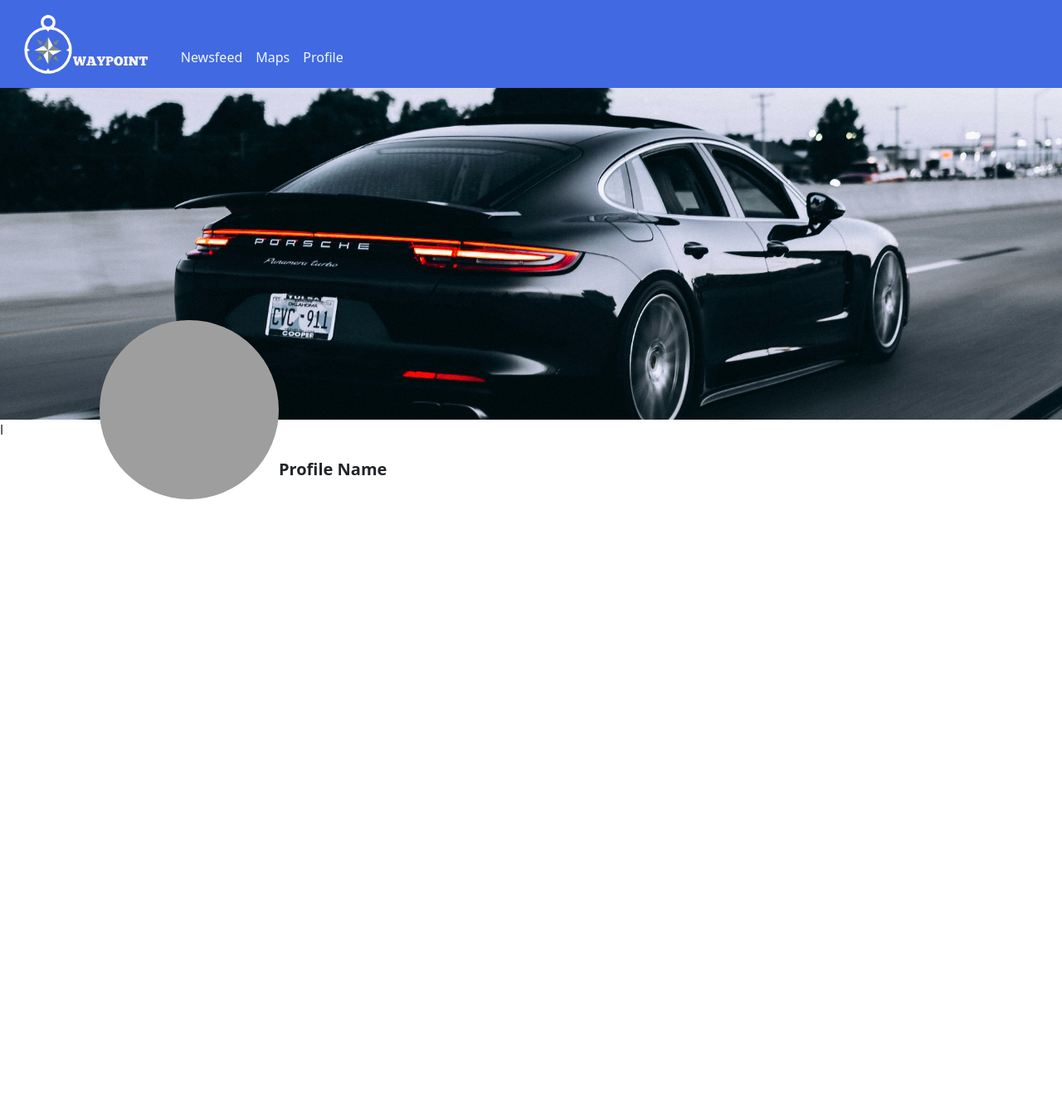
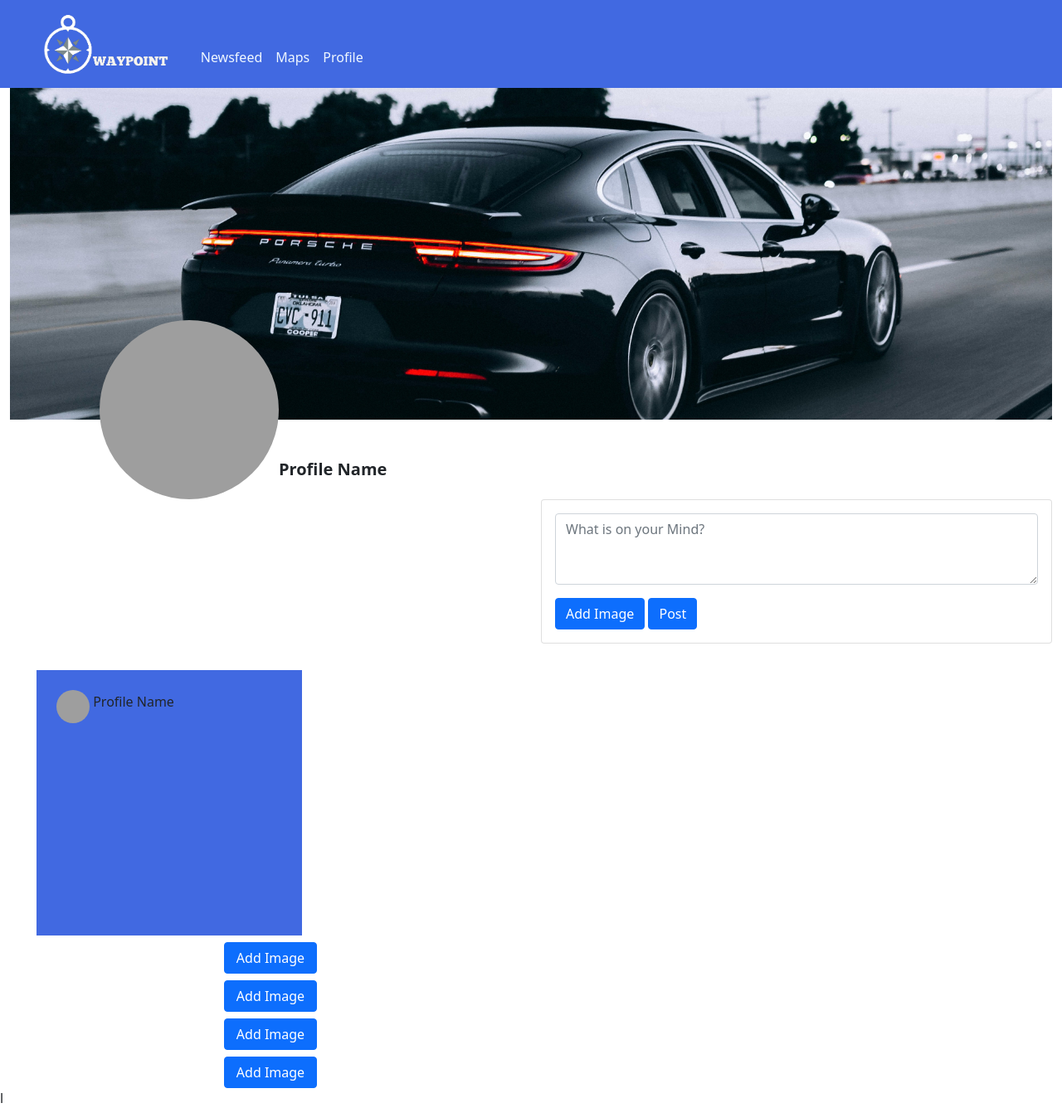
Before and after one commit to Safayedbin/TMS, a PHP site: page /profile.html in a window 1280 px wide. Shown: the whole page at 83% size. Before the commit the page ends 602 px from the top, so only its background shows below. Run offline with PHP 8.4, Linux system fonts and the light colour scheme; grey boxes are pictures that could not be loaded.

Commit message:
profilev2

```diff
--- a/css/common.css
+++ b/css/common.css
@@ -40,7 +40,7 @@ header{
     left: 7.5rem;
     object-fit: cover;
     border-radius: 50%;
-    display: overlay;
+    display: block;
     height: 13.5rem;
     width: 13.5rem;
 
@@ -53,3 +53,31 @@ header .profile h5{
     font-weight:bold ;
 
 }
+.sideprofile a{
+    text-transform: capitalize;  width: 7rem;
+}
+.sideprofile .row {
+    justify-content: center;
+
+}
+.box {
+    margin-left: 2rem;
+    margin-top: 2rem;
+    border-color: black 1px solid;
+    height: 20rem;
+    width: 20rem;
+    background-color: #4169e1;
+}
+.post-profile img {
+    margin: 1.5rem 0rem 1rem 1.5rem;
+    object-fit: cover;
+    border-radius: 50%;
+    display: inline-block;
+    height: 2.5rem;
+    width: 2.5rem;
+}
+.post-profile h5{
+    display: inline;
+    font-size: 1rem;
+    text-transform: capitalize;
+}
--- a/profile.html
+++ b/profile.html
@@ -8,6 +8,8 @@
     <title>Document</title>
 </head>
 <body>
+ <div class="container-fluid">
+  <div class="row">
        <!--Navbar-->
        <nav class="navbar navbar-expand-lg ">
         <div class="container-fluid">
@@ -33,24 +35,83 @@
         </div>
       </nav>
     <!--Navbar-->
+  </div>
+ </div>
       <div class="clr"></div>
     <!--profile -->
+
+
+
+      <header>
+        <div class="container-fluid">
+          <div class="row">
+            <div class="col-12">
               <!--cover -->
-
-      <!--cover -->
-      <header>
               <div class="cover">
                 <img src="images/car.jpg" alt="">
               </div>
               <div class="moon-profile">
                 <img src="images/profile.jpg" alt="">
               </div>
+              <!--cover -->
               <div class="profile">
                 <h5> profile name</h5>
               </div>
+            </div>
+          </div>
+          <!--profile -->
+          <div class="mt-5 row">
+            <div class="col-6">
+
+            </div>
+            <div class="mt-5 col-6">
+              <form action="">
+                <div class="card">
+                  <div class="card-body">
+                    <div class="mb-3">
+
+                      <textarea class="form-control" id="exampleFormControlTextarea1" rows="3" placeholder="What is on your Mind?"></textarea>
+                    </div>
+
+                    <a href="#" style="text-transform: capitalize;" class="btn btn-primary">add image</a>
+                    <a href="#" class="btn btn-primary">Post</a>
+
+                  </div>
+                </div>
+              </form>
+            </div>
+          </div>
+          <div class="row">
+            <div class="col-6">
+              <!-- post -->
+              <div class="box">
+                  <div class="post-profile">
+                    <img src="images/profile.jpg" alt=""> <h5>profile name</h5>
+                  </div>
+              </div>
+              <!-- post -->
+              </div>
+
+            </div>
+            <div class="col-6 sideprofile">
+              <div class="row ">
+                <a href="#" class="mt-2 btn btn-primary">add image</a>
+              </div>
+              <div class="row">
+                <a href="#"  class="mt-2 btn btn-primary">add image</a>
+              </div>
+              <div class="row">
+                <a href="#"  class="mt-2 btn btn-primary">add image</a>
+              </div>
+              <div class="row">
+                <a href="#"  class="mt-2 btn btn-primary">add image</a>
+              </div>
+            </div>
+          </div>
+        </div>
       </header>
       <div class="clr"></div>
-    <!--profile -->
+
 
 
 
```
Lines whose indentation alone changed are shown as unchanged.
